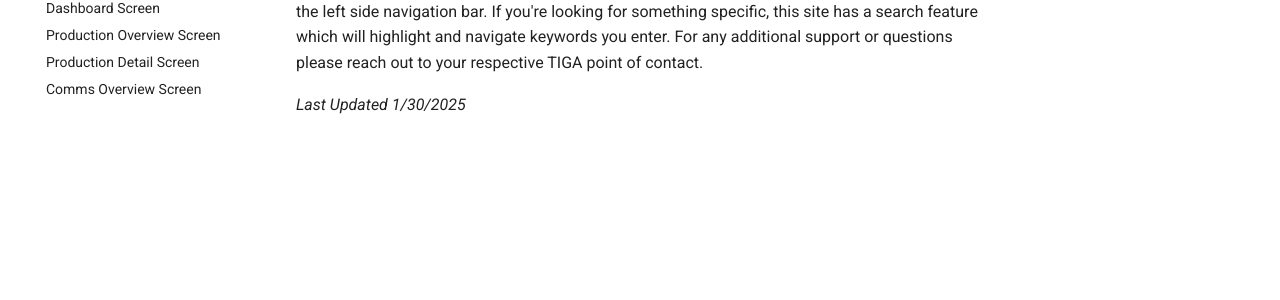
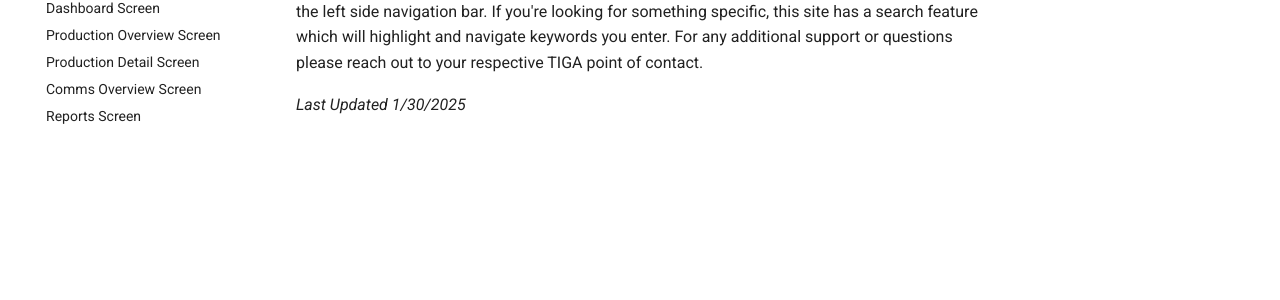
Before and after one commit to Mokrecho1/ER-8.1SystemDocumentation, an MkDocs documentation site: the page built from docs/index.md, in a window 1280 px wide. Shown: the part 283-583 px from the top of the page. Built offline with MkDocs 1.6.1 and Material for MkDocs 9.7.7, drawn with Linux system fonts in a browser that asks for light colours; comment, search, counter and statistics services are not loaded.

Commit message:
Update mkdocs.yml

```diff
--- a/mkdocs.yml
+++ b/mkdocs.yml
@@ -25,6 +25,7 @@ nav:
   - Production Overview Screen.md
   - Production Detail Screen.md
   - Comms Overview Screen.md
+  - Reports Screen.md
 
 Extra:
    social:
```
